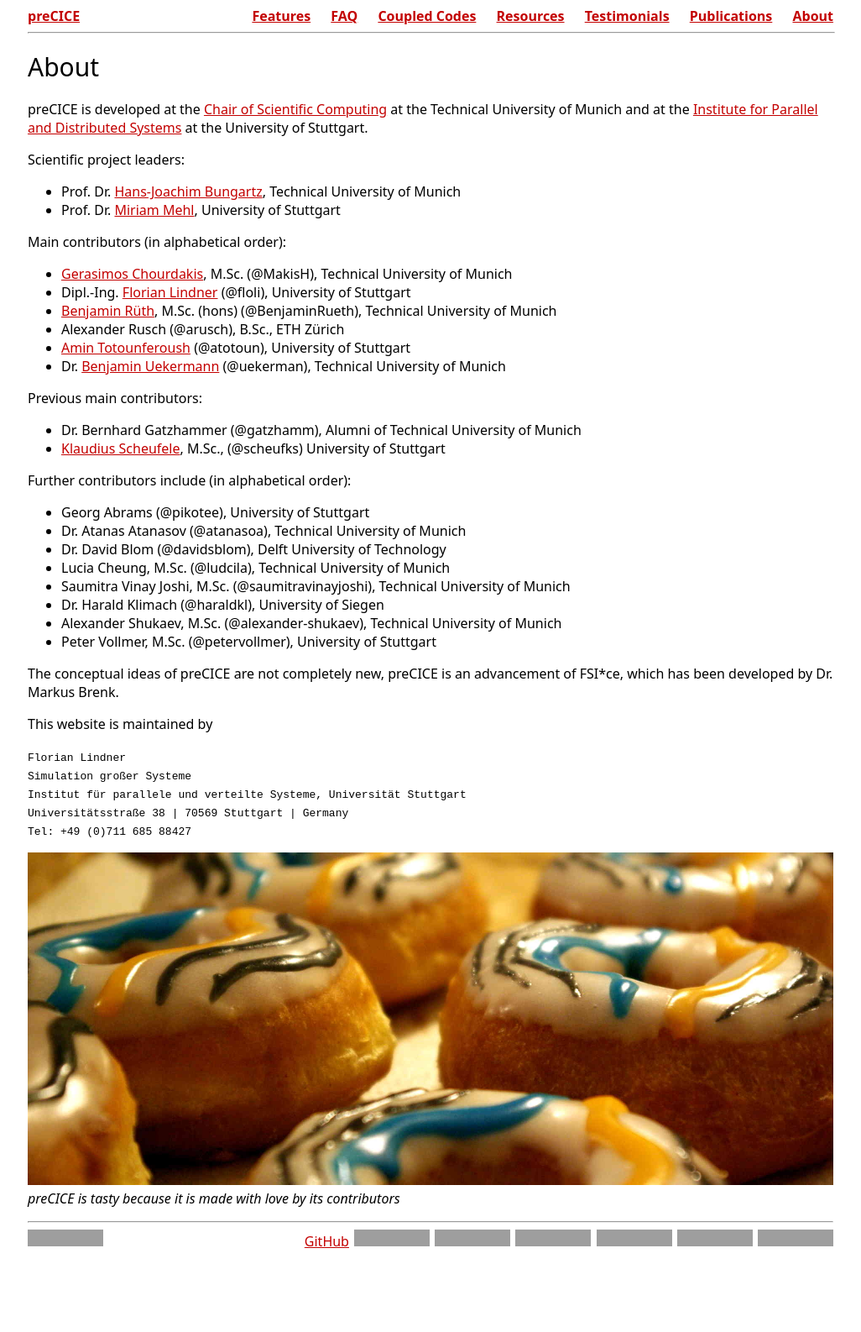
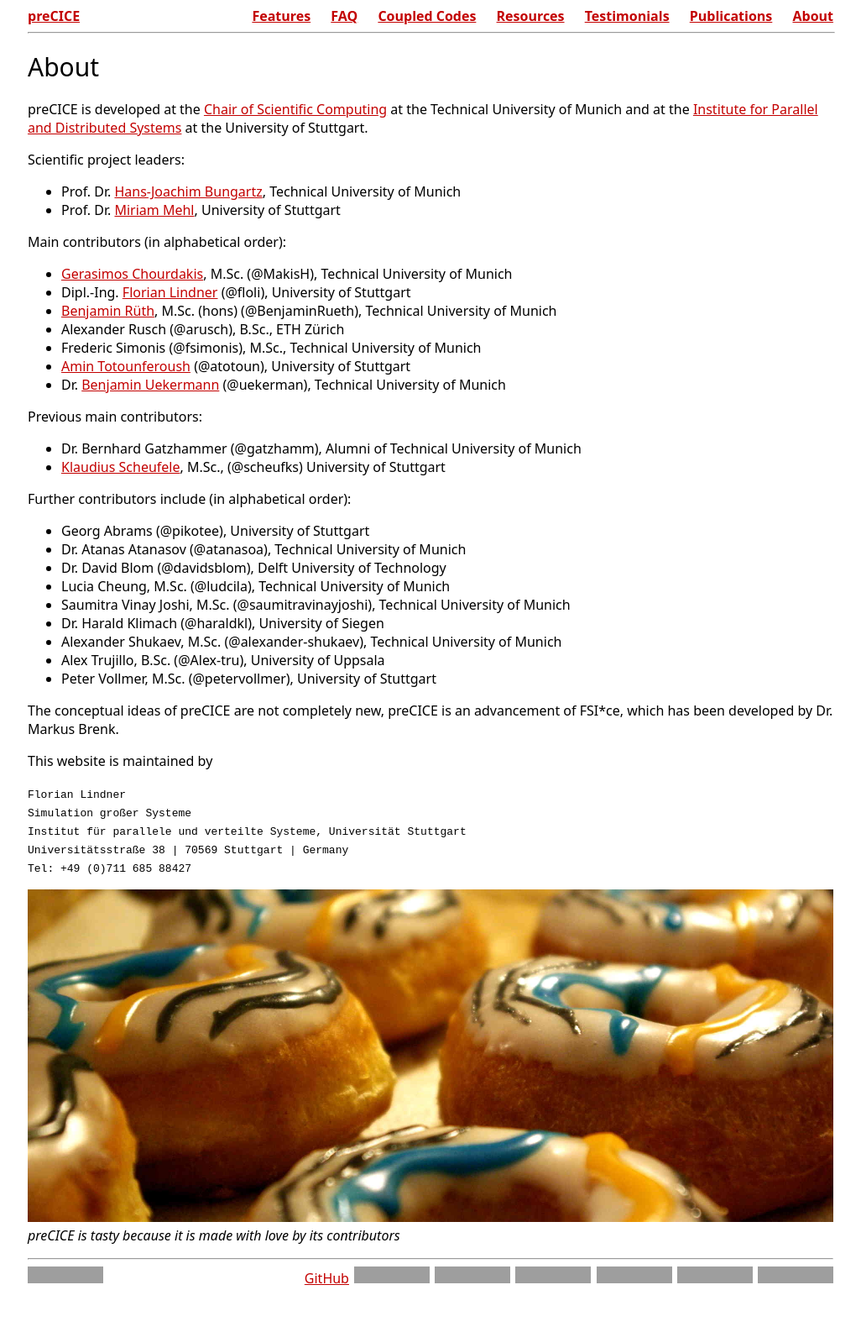
Before and after one commit to precice/precice.github.io_old, a Jekyll site: the page built from 08-about.md, in a window 1280 px wide. Shown: the whole page at 84% size, without its empty margins (127-1153 px from the left). Built offline with Jekyll 4.4.1, drawn with Linux system fonts in a browser that asks for light colours; before the commit the page ends 1542 px from its top, so only the background shows below that; grey boxes are pictures that could not be loaded.

Commit message:
added Frederic as contributor

```diff
--- a/08-about.md
+++ b/08-about.md
@@ -19,6 +19,7 @@ Main contributors (in alphabetical order):
 + Dipl.-Ing. [Florian Lindner](https://www.ipvs.uni-stuttgart.de/abteilungen/sgs/abteilung/mitarbeiter/Florian.Lindner) (@floli), University of Stuttgart
 + [Benjamin Rüth](https://www5.in.tum.de/wiki/index.php/Benjamin_R%C3%BCth,_M.Sc._(hons)), M.Sc. (hons) (@BenjaminRueth), Technical University of Munich
 + Alexander Rusch (@arusch), B.Sc., ETH Zürich
++ Frederic Simonis (@fsimonis), M.Sc., Technical University of Munich
 + [Amin Totounferoush](https://www.ipvs.uni-stuttgart.de/abteilungen/sgs/abteilung/mitarbeiter/Amin.Totounferoush) (@atotoun), University of Stuttgart
 + Dr. [Benjamin Uekermann](https://www5.in.tum.de/wiki/index.php/Dr._rer._nat._Benjamin_Uekermann) (@uekerman), Technical University of Munich
 
@@ -37,6 +38,7 @@ Further contributors include (in alphabetical order):
 + Saumitra Vinay Joshi, M.Sc. (@saumitravinayjoshi), Technical University of Munich
 + Dr. Harald Klimach (@haraldkl), University of Siegen
 + Alexander Shukaev, M.Sc. (@alexander-shukaev), Technical University of Munich
++ Alex Trujillo, B.Sc. (@Alex-tru), University of Uppsala
 + Peter Vollmer, M.Sc. (@petervollmer), University of Stuttgart
 
 The conceptual ideas of preCICE are not completely new, preCICE is an advancement of FSI*ce, which has been developed by Dr. Markus Brenk.
```
Also changed, not shown: 1 other file.
